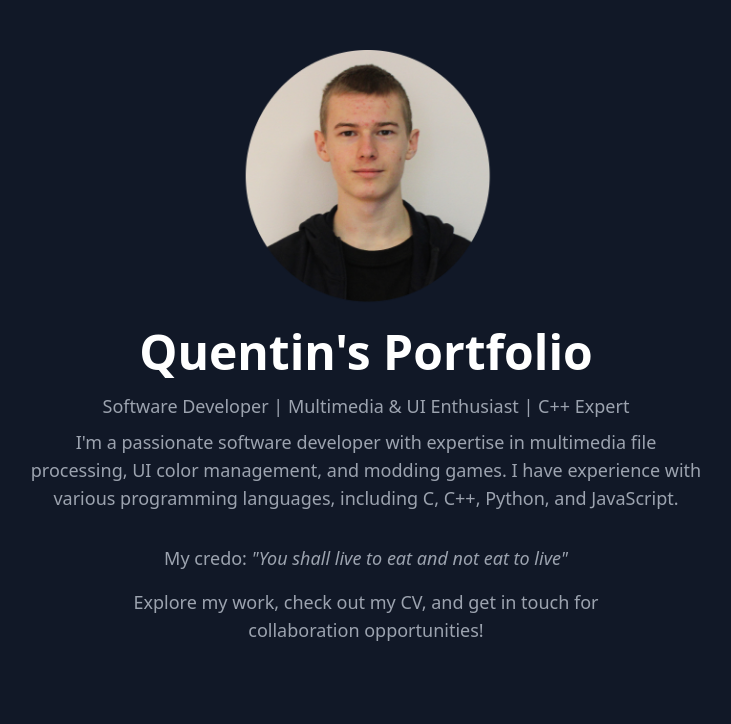
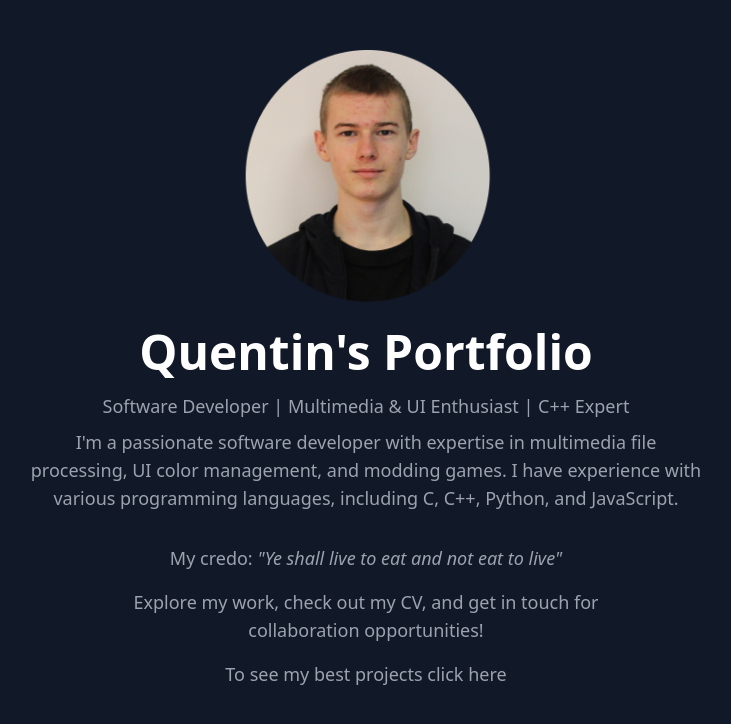
Before and after one commit to QuentinLeguay/Portfolio, a Next.js app: page / in a window 1280 px wide. Shown: the top 724 px of the page, without its empty margins (274-1005 px from the left). Built offline with nearby package versions, Linux system fonts and the light colour scheme.

Commit message:
[ADD] link to my projects on home page + pinned repositories are now visible on the projects page

```diff
--- a/src/app/page.tsx
+++ b/src/app/page.tsx
@@ -1,6 +1,7 @@
-'use client'
+"use client";
 
 import { motion } from "framer-motion";
+import Link from "next/link";
 
 const HomePage: React.FC = () => {
   return (
@@ -28,17 +29,26 @@ const HomePage: React.FC = () => {
         Software Developer | Multimedia & UI Enthusiast | C++ Expert
       </p>
       <p className="mt-2 text-center text-lg text-gray-400 max-w-2xl">
-        I&apos;m a passionate software developer with expertise in multimedia file
-        processing, UI color management, and modding games. I have experience with
-        various programming languages, including C, C++, Python, and JavaScript.
+        I&apos;m a passionate software developer with expertise in multimedia
+        file processing, UI color management, and modding games. I have
+        experience with various programming languages, including C, C++, Python,
+        and JavaScript.
       </p>
       <div className="mt-8 text-center text-lg text-gray-400 max-w-xl">
         <p>
-          My credo: <em>&quot;You shall live to eat and not eat to live&quot;</em>
+          My credo:{" "}
+          <em>&quot;Ye shall live to eat and not eat to live&quot;</em>
         </p>
         <p className="mt-4">
           Explore my work, check out my CV, and get in touch for collaboration
           opportunities!
+        </p>
+      </div>
+
+      {/* Link to my projects */}
+      <div>
+        <p className="mt-4 text-lg text-gray-400">
+          To see my best projects click <a href="/projects">here</a>
         </p>
       </div>
     </div>
--- a/src/components/ui/button.tsx
+++ b/src/components/ui/button.tsx
@@ -9,7 +9,7 @@ export const Button: React.FC<ButtonProps & { name?: string }> = ({ children, va
   const baseStyles = "px-4 py-2 rounded-lg font-semibold transition-all";
   const variants = {
     default: "bg-blue-500 text-white hover:bg-blue-600",
-    outline: "border border-white text-white hover:bg-white hover:text-black",
+    outline: "border border-white text-white hover:text-black hover:bg-gray-500",
     ghost: "text-gray-400 hover:text-white",
   };
 
--- a/src/components/ui/css/card.css
+++ b/src/components/ui/css/card.css
@@ -11,7 +11,8 @@
     cursor: pointer;
     color: #000;
     display: flex;
-    flex-direction: column;
+    flex-direction: row;
+    flex-wrap: wrap;
     justify-content: center;
     align-items: center;
 }
@@ -22,7 +23,7 @@
 }
 .cardContainer{
     display: flex;
-    flex-wrap: wrap;
+    width: 50%;
     justify-content: center;
     align-items: center;
 }
--- a/src/components/ui/getPinnedRepo.tsx
+++ b/src/components/ui/getPinnedRepo.tsx
@@ -73,8 +73,9 @@ const PinnedRepos: React.FC = () => {
   if (error) return <div>{error}</div>;
 
   return (
-    <div className=" flex flex-col items-center justify-center bg-gray-900 text-white p-6" style={{maxWidth: "65%"}}>
+    <div className="flex flex-col items-center justify-center bg-gray-900 text-white p-6" >
       <h1>Pinned Repositories</h1>
+      <div className="items-center justify-center bg-gray-900 text-white p-6 flex flex-row flex-wrap" style={{maxWidth: '65%'}} >
         {repos.map((repo) => (
           <Card
           key={repo.name}
@@ -86,6 +87,7 @@ const PinnedRepos: React.FC = () => {
           />
         ))}
       </div>
+    </div>
   );
 };
 
--- a/src/components/ui/navbar.tsx
+++ b/src/components/ui/navbar.tsx
@@ -42,8 +42,8 @@ const Navbar: React.FC = () => {
               className="flex items-center"
               passHref
             >
-              <Mail className="w-5 h-5 mr-2" />
-              <span>Contact me</span>
+              <Mail className="w-5 h-5 mr-2 fill-white" />
+              <span className="text-white">Contact me</span>
             </Link>
           </Button>
           <div className="h-6 border-l border-gray-600 mx-2"></div>
--- a/src/components/ui/repoModal.tsx
+++ b/src/components/ui/repoModal.tsx
@@ -18,10 +18,8 @@ const RepoModal: React.FC<RepoModalProps> = ({ title, description, url, language
         <Modal
             show={show}
             onHide={handleClose}
-            backdrop="static" // Prevents closing the modal by clicking outside
-            keyboard={false} // Prevents closing the modal with the ESC key
-            centered // Centers the modal vertically and horizontally
-            dialogClassName="modal-popup" // Custom class for the modal dialog
+            centered
+            dialogClassName="modal-popup"
         >
             <Modal.Header closeButton>
                 <Modal.Title>{title}</Modal.Title>
```
Lines whose indentation alone changed are shown as unchanged.
